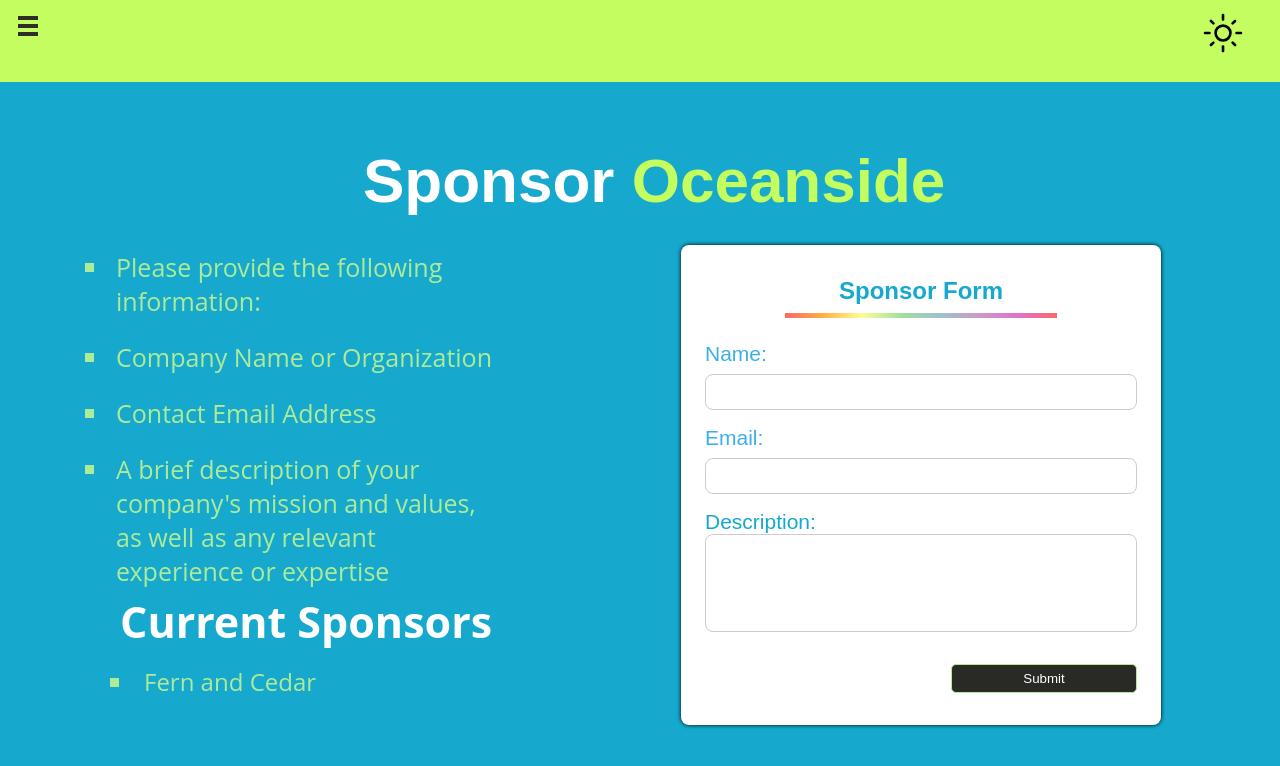
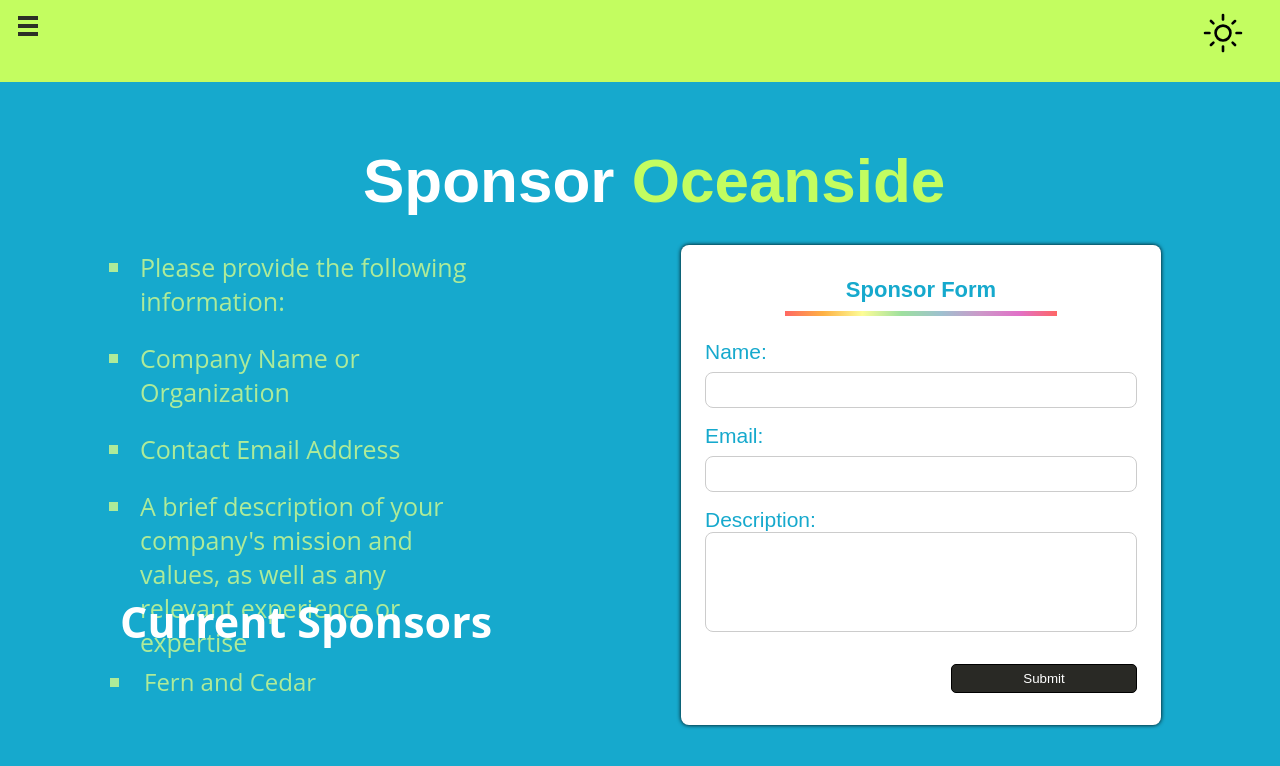
Before and after one commit to Rebecca-Collins/CapStone, a React (Create React App) app: page /sponsor in a window 1280 px wide. Shown: the top 766 px of the page. Built offline with nearby package versions, Linux system fonts and the light colour scheme; no server answers.

Commit message:
changed color text

```diff
--- a/src/components/AddPlayer/AddPlayer.scss
+++ b/src/components/AddPlayer/AddPlayer.scss
@@ -14,7 +14,8 @@
     box-shadow: 0 0px 4px #ffffff;
     border-radius: 0.5rem;
     background-color: #00396b;
-    color:white;
+    // color:white;
+    color: #9DF803;
 
 }
 
--- a/src/components/CommentSection/CommentSection.scss
+++ b/src/components/CommentSection/CommentSection.scss
@@ -6,14 +6,14 @@
 .dark-background{
   background-color: #00396b;
   box-shadow: 0 0px 4px white;
-  // color: #C3FD60;
+  color: #9DF803;
 }
 
 .light-background{
   background-color: white;
   box-shadow: 0 0px 4px #000000;
   border-radius: 0.5rem;
-  color: black;
+  color: rgb(22 169 205);
 }
 
 
--- a/src/components/Input/Input.scss
+++ b/src/components/Input/Input.scss
@@ -4,7 +4,7 @@
 .field {
     display: flex;
     flex-direction: column;
-    color: rgb(45 169 230 / 93%);
+    // color: rgb(45 169 230 / 93%);
 
     &__label {
         margin-bottom: 0.5rem;
--- a/src/pages/Login/Login.scss
+++ b/src/pages/Login/Login.scss
@@ -5,13 +5,15 @@
 .dark-background-login{
     box-shadow: 0 0px 4px #ffffff;
     border-radius: 0.5rem;
-    background-color: #00396b
+    background-color: #00396b;
+    color: #9DF803;
 }
 
 .light-background-login{
     box-shadow: 0 0px 4px #000000;
     border-radius: 0.5rem;
     background-color:  white;
+    color: rgb(22 169 205);
 
 }
 
@@ -67,7 +69,7 @@
 
     &__title {
      @include form-title;
-     color: rgb(45 169 230 / 93%);
+    //  color: rgb(45 169 230 / 93%);
      width: 32%;
     }
 
@@ -94,9 +96,24 @@
     }
 
     &__message {
-        border-left: 5px solid $login-message-background;
+        border-left: 4px solid transparent;
+        border-image: linear-gradient(
+          180deg,
+          #ff6663,
+          #feb144,
+          #fdfd97,
+          #9ee09e,
+          #9ec1cf,
+          #002bff63,
+          #cc99c9,
+          #e171c8,
+          #ff6663
+        );
+        border-image-slice: 1;
+        // border-left: 5px solid #c3fd60;
         padding: 0.75rem;
         margin-top: 2rem;
+        // color: rgb(22 169 205);
     }
 
     &__under-box-message{
--- a/src/pages/SignUp/SignUp.scss
+++ b/src/pages/SignUp/SignUp.scss
@@ -13,12 +13,14 @@
   box-shadow: 0 0px 4px #ffffff;
   border-radius: 0.5rem;
   background-color: #00396b;
+  color: #9DF803;
 }
 
 .light-box-shadow{
   box-shadow: 0 0px 4px #000000;
   border-radius: 0.5rem;
   background-color:  white;
+  color: rgb(22 169 205);
 }
 
 .signup-toggle{
@@ -64,7 +66,7 @@
   &__title {
     @include form-title;
     width: 32%;
-    color: rgb(22 169 205);
+    // color: rgb(22 169 205);
   }
 
   &__button {
@@ -97,6 +99,7 @@
     border-image-slice: 1;
     padding: 0.75rem;
     margin-top: 2rem;
+    // color: rgb(22 169 205);
   }
 
   &__box-message{
--- a/src/pages/Sponsor/Sponsor.scss
+++ b/src/pages/Sponsor/Sponsor.scss
@@ -39,6 +39,7 @@
   border-radius: 0.5rem;
   padding: 2rem 1.5rem;
   margin-bottom: 1rem;
+  color: #9DF803;
 
   @include tablet{
     width: 29rem;
@@ -63,6 +64,7 @@
   box-shadow: 0 0px 4px #000000;
   border-radius: 0.5rem;
   background-color: white;
+  color: rgb(22 169 205);
 
   @include tablet{
     width: 29rem;
@@ -151,7 +153,7 @@
    font-family: 'Open Sans', sans-serif;
    color: #aeeb99;
    padding: 6px;
-   margin-bottom: 10px;
+   margin: 0px 24px 11px;
 
    @include tablet {
     font-size: 18px;
@@ -174,10 +176,13 @@
 
   &__link{
     cursor: pointer;
+    border-bottom: 2px solid rgb(22 169 205);
     list-style: square;
   margin-bottom: 20px;
   font-family: 'Open Sans', sans-serif;
   color: #aeeb99;
+  width: 87%;
+  padding-bottom: .5rem;
 
   @include tablet {
     font-size: 18px;
@@ -192,10 +197,11 @@
     @include form-title;
     width: 63%;
     color: rgb(22 169 205);
+
   }
 
   &__description-title {
-    color: rgb(22 169 205);
+
 
     @include desktop{
       font-size: 21px;
@@ -227,7 +233,7 @@
     position: relative;
     color: $white;
     background: $black;
-    border: 1px solid #aeeb99;
+    border: 1px solid black;
 
     @include tablet {
       width: 9.625rem;
--- a/src/styles/_colors.scss
+++ b/src/styles/_colors.scss
@@ -16,3 +16,11 @@ $playerCard-hover: rgb(147 148 149);
 $tryouts-background: #bcbcbf;
 $border-form: #ccc;
 $time: #777777;
+$border-left:  #ff6663,
+#feb144,
+#fdfd97,
+#9ee09e,
+#9ec1cf,
+#cc99c9,
+#e171c8,
+#ff6663;
--- a/src/styles/_mixins.scss
+++ b/src/styles/_mixins.scss
@@ -22,11 +22,12 @@
 
 // }
 
+
 @mixin form-title {
   margin-top: 0;
   margin-bottom: 1.5rem;
   text-align: center;
-  font-size: 1.5rem;
+  font-size: 1.375rem;
   border-bottom: 5px solid transparent;
   border-image: linear-gradient(
     0.25turn,
```
Also changed, not shown: src/components/Likes/Likes.js (deleted, +0 -113 lines), src/pages/Main/Main.js (+1 -6 lines).
